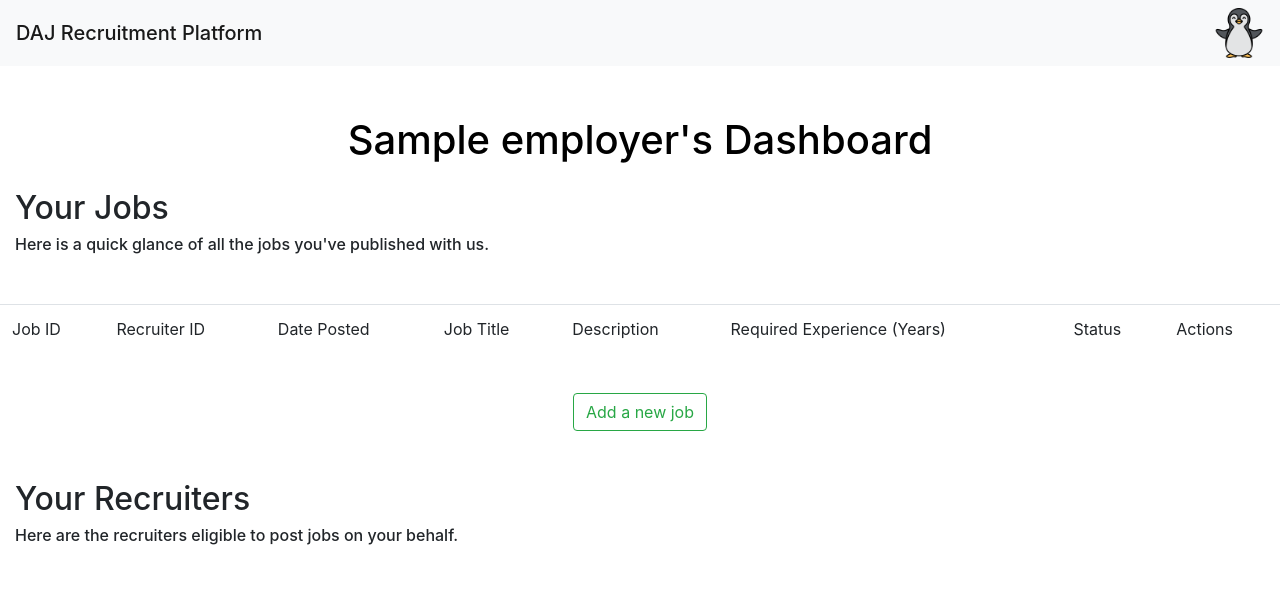
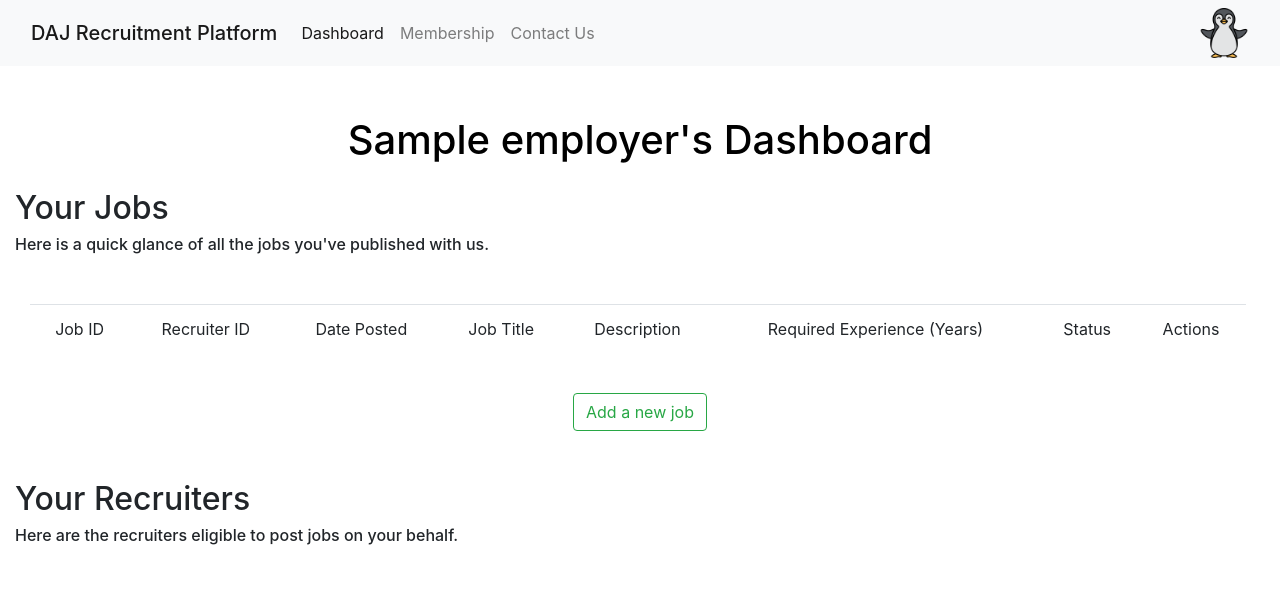
Before and after one commit to dunyaoguz/daj_recruitment_platform, a PHP site: page /Dashboard/Employer/index.php in a window 1280 px wide. Shown: the top 593 px of the page. Run offline with PHP 8.4, Linux system fonts and the light colour scheme; the visitor is signed in with stand-in values (Sample User, id 1); tables that the repository leaves empty hold one stand-in row (values such as "Sample post"); data that the repository does not hold is empty.

Commit message:
buttons on navbar on dashboard

```diff
--- a/JobPortalWebsite/Dashboard/Employer/index.php
+++ b/JobPortalWebsite/Dashboard/Employer/index.php
@@ -30,15 +30,24 @@ $jobListingStmt->execute([$employeerId]);
         <html lang="en">
     </head>
     <body>
-      <nav class="navbar navbar-light bg-light">
+      <nav class="navbar navbar-expand-lg navbar-light bg-light">
+        <div class="container-fluid">
         <span class="navbar-brand mb-0 h1">DAJ Recruitment Platform</span>
+        <div class="collapse navbar-collapse" id="navbarNavAltMarkup">
+          <div class="navbar-nav">
+            <a class="nav-item nav-link active" href="#">Dashboard<span class="sr-only">(current)</span></a>
+            <a class="nav-item nav-link" href="#">Membership</a>
+            <a class="nav-item nav-link" href="#">Contact Us</a>
+          </div>
+        </div>
         <span class="logo-image"><img src="../../logo.png" class="logo"></span>
+        </div>
       </nav>
       <h1><?php echo $employeerName . "'s Dashboard";?></h1>
       <h2>Your Jobs</h2>
       <h6>Here is a quick glance of all the jobs you've published with us.</h6>
       <br>
-      <table class="table table-striped table-responsive-lg">
+      <table class="table table-striped">
           <thead>
               <tr>
                   <td>Job ID</td>
@@ -63,7 +72,10 @@ $jobListingStmt->execute([$employeerId]);
                   <td> <?php echo $row['required_experience']; ?> </td>
                   <td> <?php echo $row['status']; ?> </td>
                   <td>
-                      <a href="./?job_id="<?= $row["id"] ?>Delete</a>
+                    <a href="#">Delete</a>
+                    <br>
+                    <a href="#">Edit</a>
+                      <!-- <a href="./?job_id="<?= $row["id"] ?>Delete</a> -->
                       <!-- <a href="./?job_id="<?= $row["id"] ?>Edit</a> -->
                   </td>
                   </tr>
--- a/JobPortalWebsite/style.css
+++ b/JobPortalWebsite/style.css
@@ -68,8 +68,11 @@ p {
   text-align: center;
 }
 .table {
-  /* margin-left: 30px; */
-  margin-right: 30px;
+  margin-left: 30px;
+  /* padding-right: 30px; */
+  width:95%;
+  text-align: center;
+  justify-content: center;
  }
 .login {
   display: block;
```
